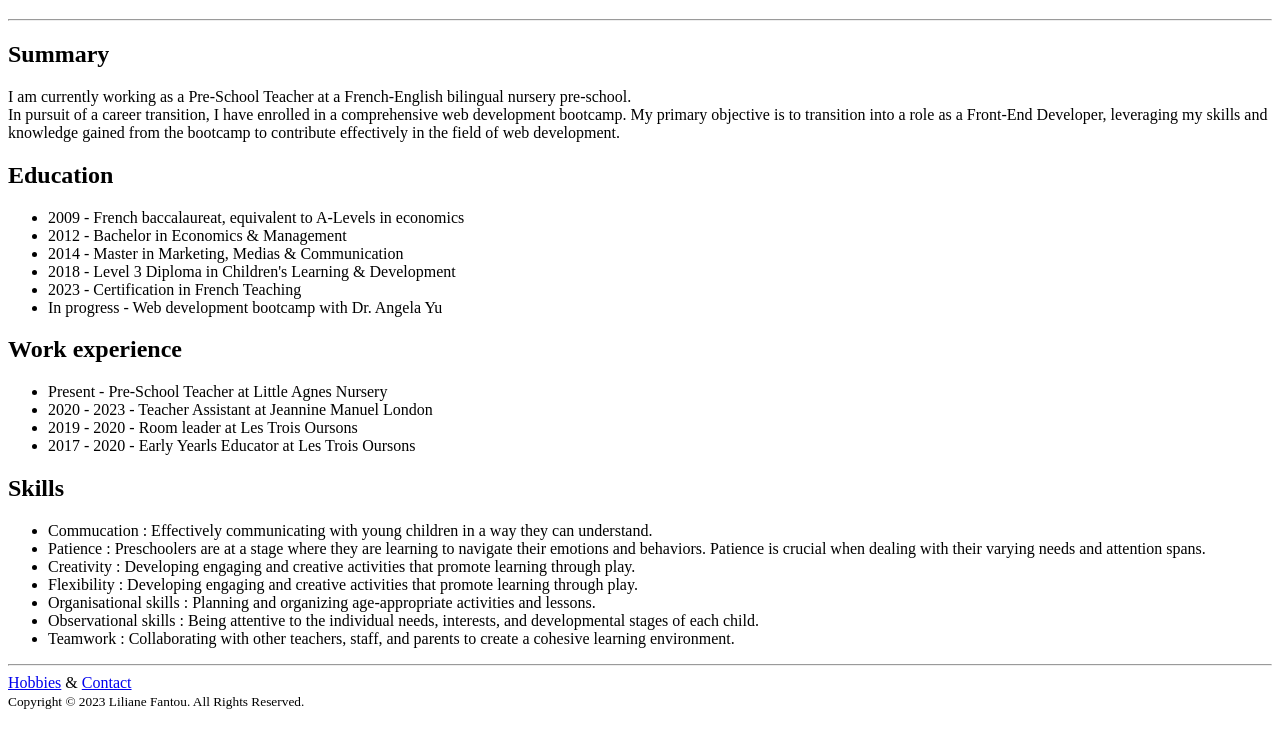
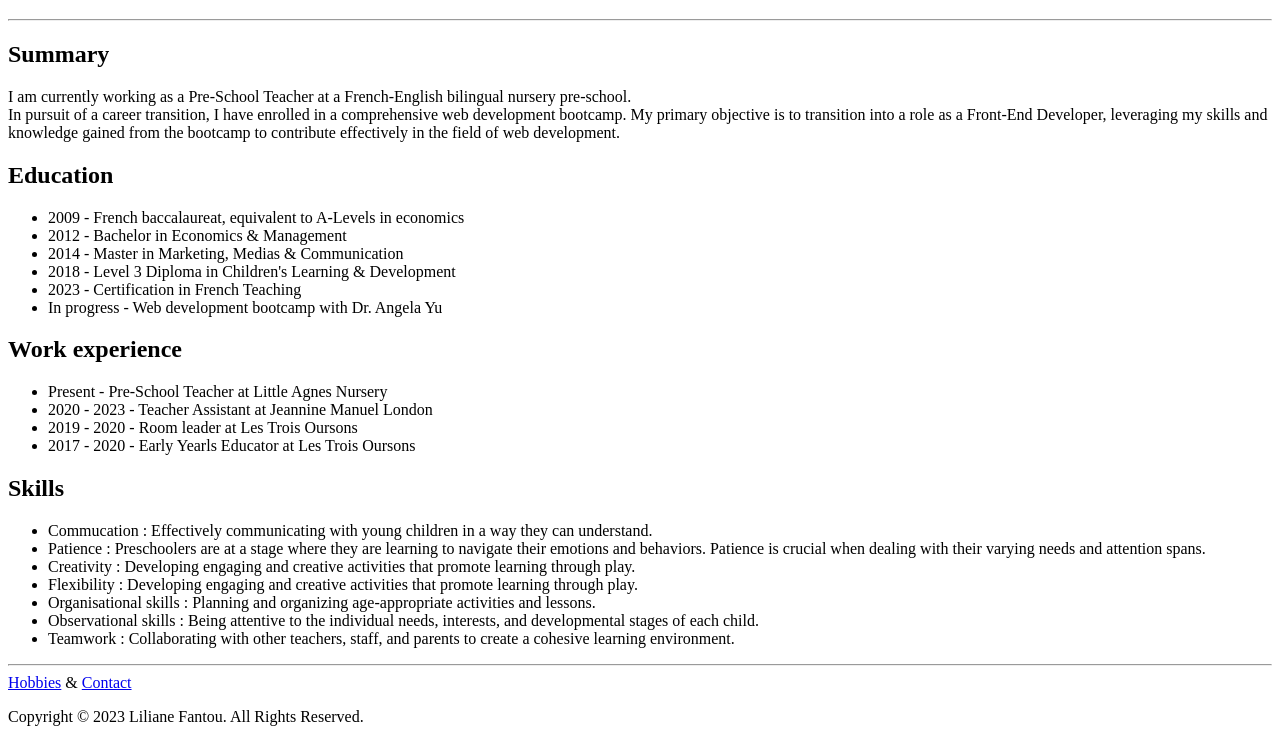
Before and after one commit to lilianefantou/online-resume, a plain HTML site: page index.html in a window 1280 px wide. Shown: the part 273-1015 px from the top of the page. Before the commit the page ends 991 px from the top, so only its background shows below. Drawn offline with Linux system fonts and the light colour scheme.

Commit message:
Update index.html

```diff
--- a/index.html
+++ b/index.html
@@ -57,9 +57,9 @@
 
 <br/>
 <footer>
-    <small>
+    <p>
       Copyright © 2023 Liliane Fantou. All Rights Reserved.
-    </small>
+    </p>
   </footer>
 </body>
 
```
